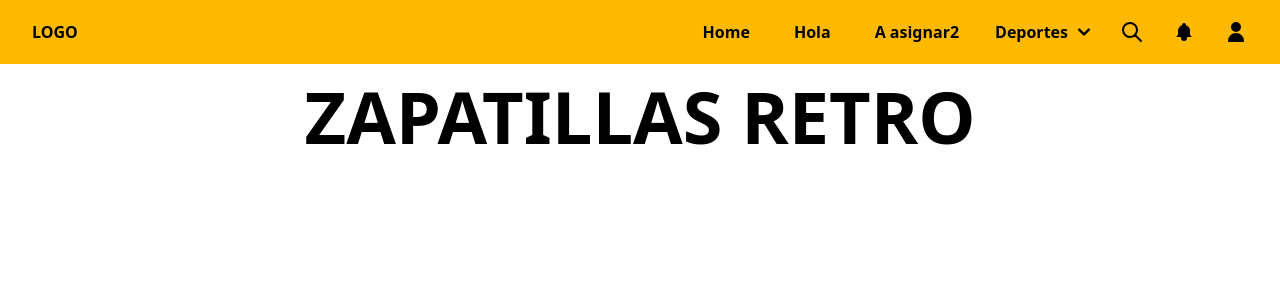
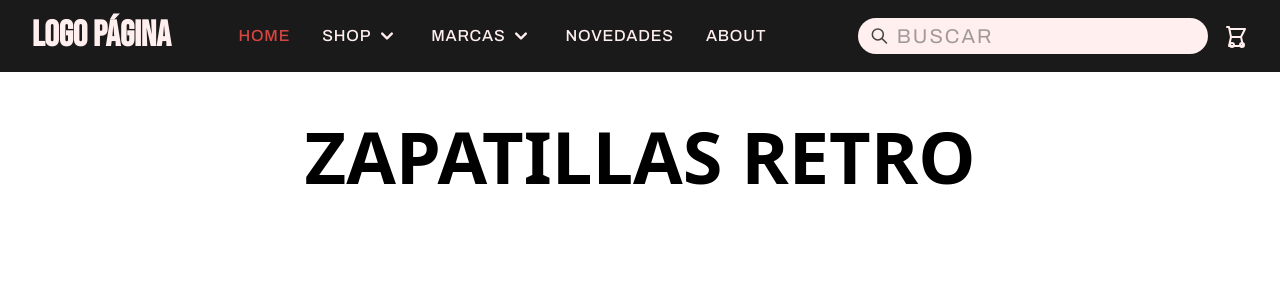
Before and after one commit to nicocortese/maimo-progra3-2025-tp4frontend-cortese, a Next.js app: page / in a window 1280 px wide. Shown: the top 300 px of the page. Built offline with nearby package versions, Linux system fonts and the light colour scheme.

Commit message:
cambios en navbar

```diff
--- a/src/app/globals.css
+++ b/src/app/globals.css
@@ -4,3 +4,11 @@
   --background: #ffffff;
   --foreground: #171717;
 }
+
+#pLogo {
+  font-family: "Bebas Neue", sans-serif;
+}
+
+nav, input {
+  font-family: "Archivo", sans-serif;
+}
--- a/src/app/layout.js
+++ b/src/app/layout.js
@@ -1,14 +1,16 @@
-import { Geist, Geist_Mono } from "next/font/google";
+import { Bebas_Neue, Archivo } from "next/font/google";
 import "./globals.css";
 
-const geistSans = Geist({
+const bebasNeue = Bebas_Neue ({
   variable: "--font-geist-sans",
   subsets: ["latin"],
+  weight: "400"
 });
 
-const geistMono = Geist_Mono({
-  variable: "--font-geist-mono",
+const archivo = Archivo ({
+  variable: "--font-geist-sans",
   subsets: ["latin"],
+  weight: ["400", "500", "700", "900"],
 });
 
 export const metadata = {
@@ -20,7 +22,7 @@ export default function RootLayout({ children }) {
   return (
     <html lang="en">
       <body
-        className={`${geistSans.variable} ${geistMono.variable} antialiased`}
+        className={`${bebasNeue.variable} ${archivo.variable} antialiased`}
       >
         {children}
       </body>
--- a/src/components/HomeContainer.js
+++ b/src/components/HomeContainer.js
@@ -1,6 +1,6 @@
 const HomeContainer = () => {
   return (
-    <h1 className="flex justify-center items-center pt-20 text-7xl font-bold">ZAPATILLAS RETRO</h1>
+    <h1 className="flex justify-center items-center pt-30 text-7xl font-bold">ZAPATILLAS RETRO</h1>
   )
 }
 
--- a/src/components/Navbar.js
+++ b/src/components/Navbar.js
@@ -3,29 +3,19 @@ import Link from "next/link";
 
 const Navbar = () => {
   return (
-    <div className="flex justify-between items-center fixed top-0 bg-amber-400 w-full z-50 px-8 h-16">
-      <p className="text-black font-bold">LOGO</p>
+    <div className="flex justify-between items-center fixed top-0 bg-[#1a1a1a] w-full z-50 px-8 h-18">
+      <p id="pLogo" className="text-[#FFEFEF] font-bold text-4xl">
+        LOGO PÁGINA
+      </p>
 
-      <nav className="flex justify-end flex-grow">
-        <ul className="flex items-center gap-7 text-black font-semibold text-[16px]">
-          <li className="relative h-full flex items-center px-2">
-            <Link href="/"> Home</Link>
+      <nav className="flex justify-center flex-grow ">
+        <ul className="flex items-center gap-8 text-[#FFEFEF] font-medium text-[16px] tracking-wider">
+          <li className=" text-[#D64541]">
+            <Link href="/">HOME</Link>
           </li>
 
-          <li className="relative h-full flex items-center px-2">
-            <Link href="/">Hola</Link>
-          </li>
-
-          <li className="relative h-full flex items-center px-2">
-            <Link href="/">A asignar2</Link>
-          </li>
-
-           <li>
-            <Link
-              href="/"
-              className="flex items-center gap-1"
-            >
-              Deportes
+          <li className="flex items-center gap-1 cursor-pointer">
+            <Link href="/">SHOP</Link>
             <svg
               xmlns="http://www.w3.org/2000/svg"
               className="h-6 w-6"
@@ -38,15 +28,39 @@ const Navbar = () => {
                 clipRule="evenodd"
               />
             </svg>
-            </Link>
+          </li>
+
+          <li className="flex items-center gap-1 cursor-pointer">
+            <Link href="/">MARCAS</Link>
+            <svg
+              xmlns="http://www.w3.org/2000/svg"
+              className="h-6 w-6"
+              viewBox="0 0 20 20"
+              fill="currentColor"
+            >
+              <path
+                fillRule="evenodd"
+                d="M5.293 7.293a1 1 0 011.414 0L10 10.586l3.293-3.293a1 1 0 111.414 1.414l-4 4a1 1 0 01-1.414 0l-4-4a1 1 0 010-1.414z"
+                clipRule="evenodd"
+              />
+            </svg>
+          </li>
+
+          <li>
+            <Link href="/">NOVEDADES</Link>
+          </li>
+
+          <li>
+            <Link href="/">ABOUT</Link>
           </li>
         </ul>
       </nav>
 
-      <div className="flex items-center gap-7 ml-6">
+      <div className="flex items-center gap-4 ml-6">
+        <div className="flex items-center bg-[#FFEFEF] text-[#1a1a1a]/80 rounded-full px-3 py-1 w-[350px]">
           <svg
             xmlns="http://www.w3.org/2000/svg"
-          className="h-6 w-6 cursor-pointer"
+            className="h-5 w-5 cursor-pointer"
             fill="none"
             stroke="currentColor"
             viewBox="0 0 24 24"
@@ -58,32 +72,25 @@ const Navbar = () => {
               d="M21 21l-6-6m2-5a7 7 0 11-14 0 7 7 0 0114 0z"
             />
           </svg>
+          <input
+            type="text"
+            placeholder="BUSCAR"
+            className="outline-none text-xl w-full pl-2 tracking-widest "
+          />
+        </div>
+
         <svg
           xmlns="http://www.w3.org/2000/svg"
           className="h-6 w-6 cursor-pointer"
-          fill="currentColor"
-          stroke="none"
+          fill="none"
           viewBox="0 0 24 24"
+          stroke="#FFEFEF"
         >
           <path
             strokeLinecap="round"
             strokeLinejoin="round"
             strokeWidth={2}
-            d="M15 17h5l-1.405-1.405A2.032 2.032 0 0118 14.158V11a6.002 6.002 0 00-4-5.659V5a2 2 0 10-4 0v.341C7.67 6.165 6 8.388 6 11v3.159c0 .538-.214 1.055-.595 1.436L4 17h5m6 0v1a3 3 0 11-6 0v-1m6 0H9"
-          />
-        </svg>
-        <svg
-          xmlns="http://www.w3.org/2000/svg"
-          className="h-6 w-6 cursor-pointer "
-          fill="currentColor"
-          viewBox="0 0 24 24"
-          stroke="currentColor"
-        >
-          <path
-            strokeLinecap="round"
-            strokeLinejoin="round"
-            strokeWidth={2}
-            d="M16 7a4 4 0 11-8 0 4 4 0 018 0zM12 14a7 7 0 00-7 7h14a7 7 0 00-7-7z"
+            d="M3 3h2l.4 2M7 13h10l4-8H5.4M7 13L5.4 5M7 13l-2 9h14l-2-9M10 21a2 2 0 11-4 0 2 2 0 014 0zm10 0a2 2 0 11-4 0 2 2 0 014 0z"
           />
         </svg>
       </div>
```
Also changed, not shown: public/assets/producto1.jpg (deleted). Lines whose indentation alone changed are shown as unchanged.
